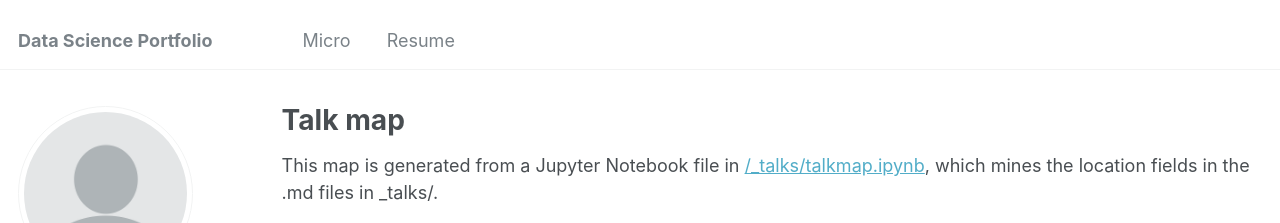
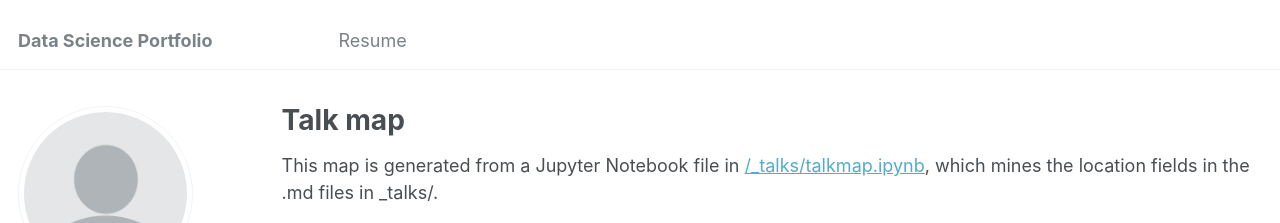
Before and after one commit to shafmalik/shaf.malik, a Jekyll site: the page built from _pages/talkmap.html, in a window 1280 px wide. Shown: the top 223 px of the page. Built offline with Jekyll 4.4.1, drawn with Linux system fonts in a browser that asks for light colours; nearby versions of some CDN libraries.

Commit message:
Update navigation.yml

```diff
--- a/_data/navigation.yml
+++ b/_data/navigation.yml
@@ -1,7 +1,7 @@
 # main links links
 main:
-  - title: "Micro"
-    url: https://github.com/shafmalik/shaf.malik/tree/ac4344b9b17fb459be23f9780fff530fc4fc9559/Micro
+  - title: ""
+    url:
 
   - title: "Resume"
     url: https://github.com/shafmalik/shaf.malik/blob/fde3a0a9416cf891d05fc94d08b665139e331b32/files/Main%20Resume.pdf
```
